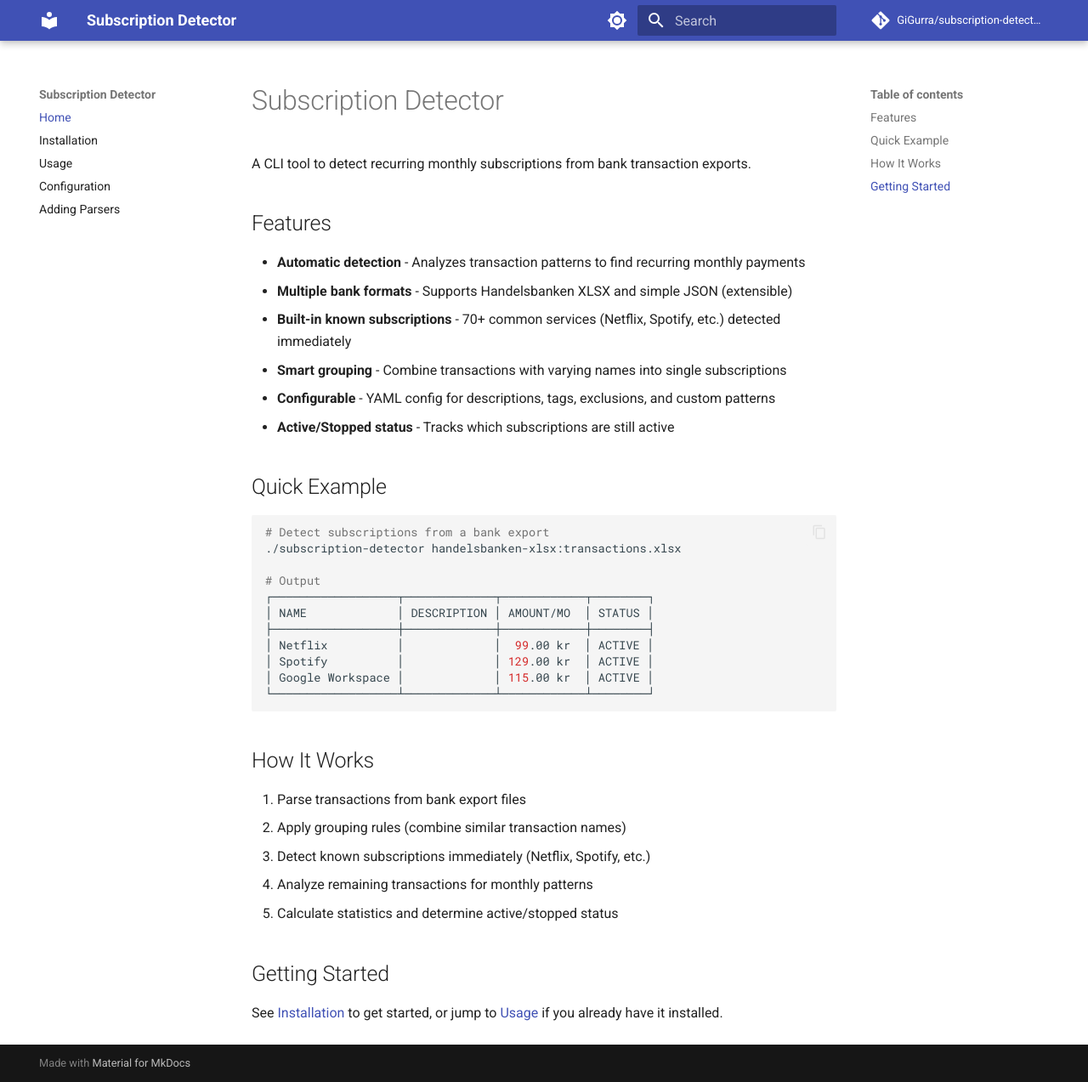
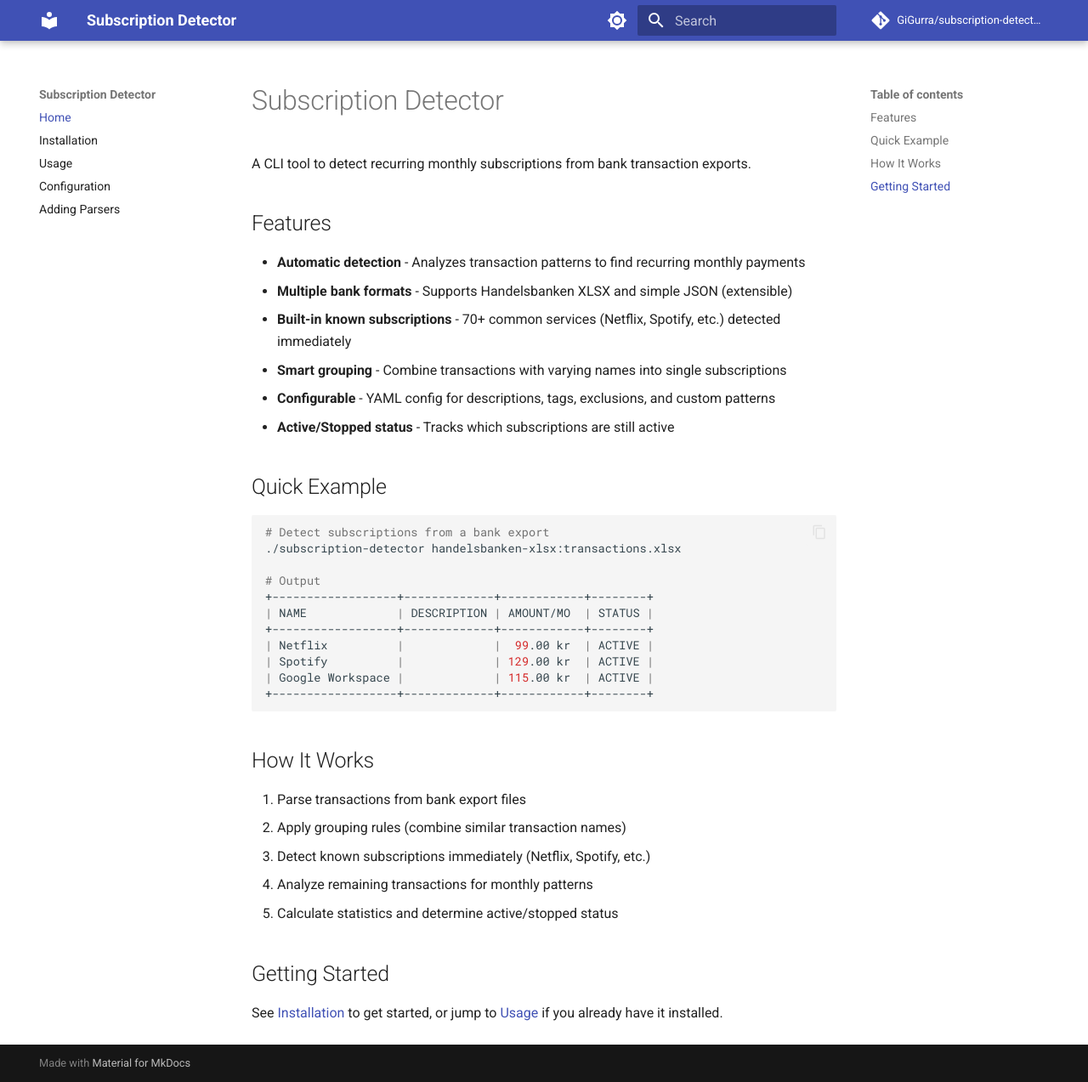
Before and after one commit to GiGurra/subscription-detector, an MkDocs documentation site: the page built from docs/index.md, in a window 1280 px wide and 1273 px high. Shown: the whole window at 85% size. Built offline with MkDocs 1.6.1 and Material for MkDocs 9.7.7, drawn with Linux system fonts in a browser that asks for light colours; comment, search, counter and statistics services are not loaded.

Commit message:
Use ASCII table for better font compatibility

````diff
--- a/docs/index.md
+++ b/docs/index.md
@@ -18,13 +18,13 @@ A CLI tool to detect recurring monthly subscriptions from bank transaction expor
 ./subscription-detector handelsbanken-xlsx:transactions.xlsx
 
 # Output
-┌──────────────────┬─────────────┬────────────┬────────┐
-│ NAME             │ DESCRIPTION │ AMOUNT/MO  │ STATUS │
-├──────────────────┼─────────────┼────────────┼────────┤
-│ Netflix          │             │  99.00 kr  │ ACTIVE │
-│ Spotify          │             │ 129.00 kr  │ ACTIVE │
-│ Google Workspace │             │ 115.00 kr  │ ACTIVE │
-└──────────────────┴─────────────┴────────────┴────────┘
++------------------+-------------+------------+--------+
+| NAME             | DESCRIPTION | AMOUNT/MO  | STATUS |
++------------------+-------------+------------+--------+
+| Netflix          |             |  99.00 kr  | ACTIVE |
+| Spotify          |             | 129.00 kr  | ACTIVE |
+| Google Workspace |             | 115.00 kr  | ACTIVE |
++------------------+-------------+------------+--------+
 ```
 
 ## How It Works
````
